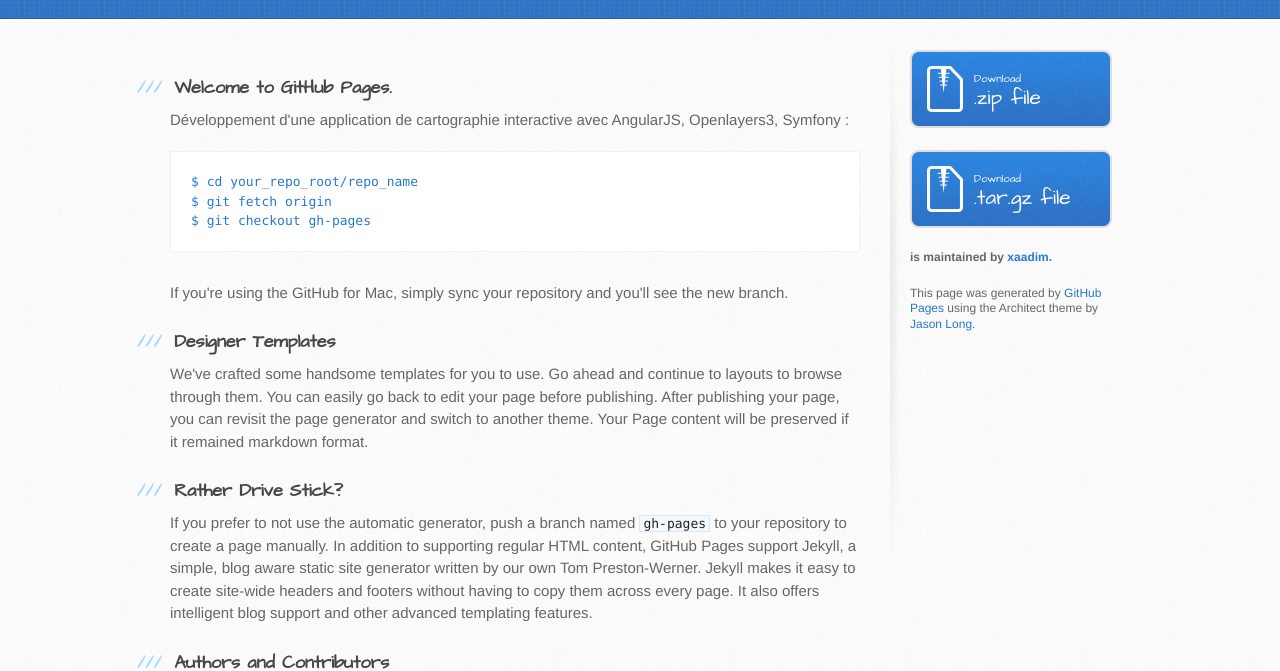
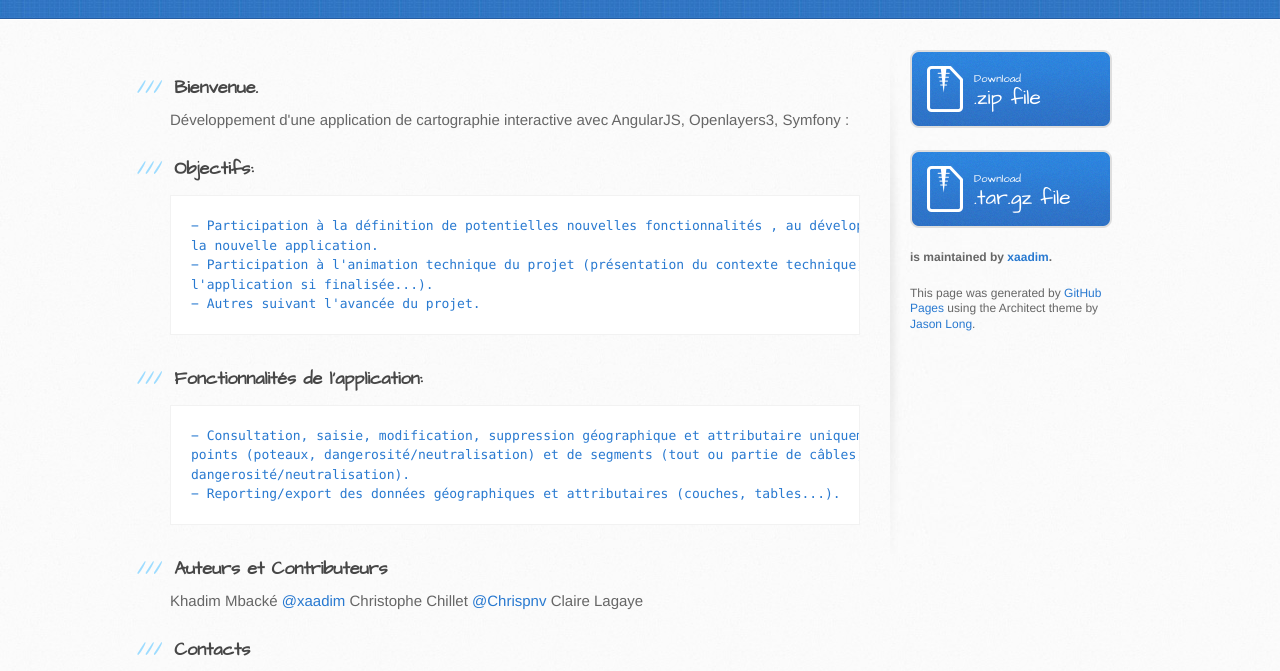
Before and after one commit to xaadim/Projet_Cables, a plain HTML site: page index.html in a window 1280 px wide. Shown: the part 288-959 px from the top of the page. Drawn offline with Linux system fonts and the light colour scheme.

```diff
--- a/index.html
+++ b/index.html
@@ -29,36 +29,38 @@
       <div class="inner clearfix">
         <section id="main-content">
           <h3>
-<a id="welcome-to-github-pages" class="anchor" href="#welcome-to-github-pages" aria-hidden="true"><span class="octicon octicon-link"></span></a>Welcome to GitHub Pages.</h3>
+<a id="bienvenue" class="anchor" href="#bienvenue" aria-hidden="true"><span class="octicon octicon-link"></span></a>Bienvenue.</h3>
 
 <p>Développement d'une application de cartographie interactive avec AngularJS, Openlayers3, Symfony :</p>
 
-<pre><code>$ cd your_repo_root/repo_name
-$ git fetch origin
-$ git checkout gh-pages
+<h3>
+<a id="objectifs" class="anchor" href="#objectifs" aria-hidden="true"><span class="octicon octicon-link"></span></a>Objectifs:</h3>
+
+<pre><code>− Participation à la définition de potentielles nouvelles fonctionnalités , au développement de
+la nouvelle application.
+− Participation à l'animation technique du projet (présentation du contexte technique, de
+l'application si finalisée...).
+− Autres suivant l'avancée du projet.
 </code></pre>
 
-<p>If you're using the GitHub for Mac, simply sync your repository and you'll see the new branch.</p>
+<h3>
+<a id="fonctionnalités-de-lapplication" class="anchor" href="#fonctionnalit%C3%A9s-de-lapplication" aria-hidden="true"><span class="octicon octicon-link"></span></a>Fonctionnalités de l'application:</h3>
+
+<pre><code>− Consultation, saisie, modification, suppression géographique et attributaire uniquement de
+points (poteaux, dangerosité/neutralisation) et de segments (tout ou partie de câbles,
+dangerosité/neutralisation).
+− Reporting/export des données géographiques et attributaires (couches, tables...).
+</code></pre>
 
 <h3>
-<a id="designer-templates" class="anchor" href="#designer-templates" aria-hidden="true"><span class="octicon octicon-link"></span></a>Designer Templates</h3>
+<a id="auteurs-et-contributeurs" class="anchor" href="#auteurs-et-contributeurs" aria-hidden="true"><span class="octicon octicon-link"></span></a>Auteurs et Contributeurs</h3>
 
-<p>We've crafted some handsome templates for you to use. Go ahead and continue to layouts to browse through them. You can easily go back to edit your page before publishing. After publishing your page, you can revisit the page generator and switch to another theme. Your Page content will be preserved if it remained markdown format.</p>
+<p>Khadim Mbacké <a href="https://github.com/xaadim" class="user-mention">@xaadim</a>
+Christophe Chillet <a href="https://github.com/Chrispnv" class="user-mention">@Chrispnv</a>
+Claire Lagaye</p>
 
 <h3>
-<a id="rather-drive-stick" class="anchor" href="#rather-drive-stick" aria-hidden="true"><span class="octicon octicon-link"></span></a>Rather Drive Stick?</h3>
-
-<p>If you prefer to not use the automatic generator, push a branch named <code>gh-pages</code> to your repository to create a page manually. In addition to supporting regular HTML content, GitHub Pages support Jekyll, a simple, blog aware static site generator written by our own Tom Preston-Werner. Jekyll makes it easy to create site-wide headers and footers without having to copy them across every page. It also offers intelligent blog support and other advanced templating features.</p>
-
-<h3>
-<a id="authors-and-contributors" class="anchor" href="#authors-and-contributors" aria-hidden="true"><span class="octicon octicon-link"></span></a>Authors and Contributors</h3>
-
-<p>You can <a href="https://github.com/blog/821" class="user-mention">@mention</a> a GitHub username to generate a link to their profile. The resulting <code>&lt;a&gt;</code> element will link to the contributor's GitHub Profile. For example: In 2007, Chris Wanstrath (<a href="https://github.com/defunkt" class="user-mention">@defunkt</a>), PJ Hyett (<a href="https://github.com/pjhyett" class="user-mention">@pjhyett</a>), and Tom Preston-Werner (<a href="https://github.com/mojombo" class="user-mention">@mojombo</a>) founded GitHub.</p>
-
-<h3>
-<a id="support-or-contact" class="anchor" href="#support-or-contact" aria-hidden="true"><span class="octicon octicon-link"></span></a>Support or Contact</h3>
-
-<p>Having trouble with Pages? Check out the documentation at <a href="https://help.github.com/pages">https://help.github.com/pages</a> or contact <a href="mailto:support@github.com">support@github.com</a> and we’ll help you sort it out.</p>
+<a id="contacts" class="anchor" href="#contacts" aria-hidden="true"><span class="octicon octicon-link"></span></a>Contacts</h3>
         </section>
 
         <aside id="sidebar">
```
Also changed, not shown: params.json (+1 -1 lines).
